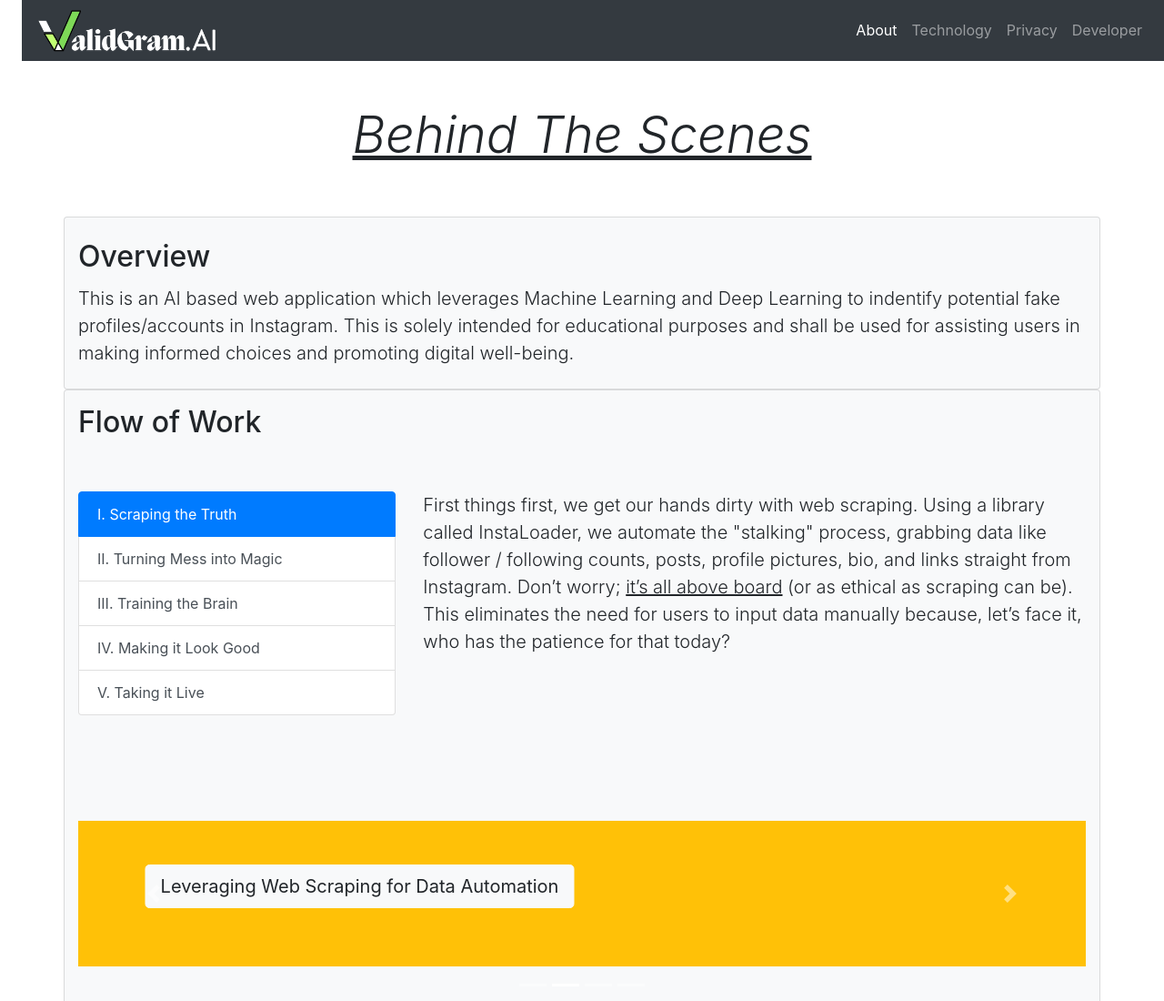
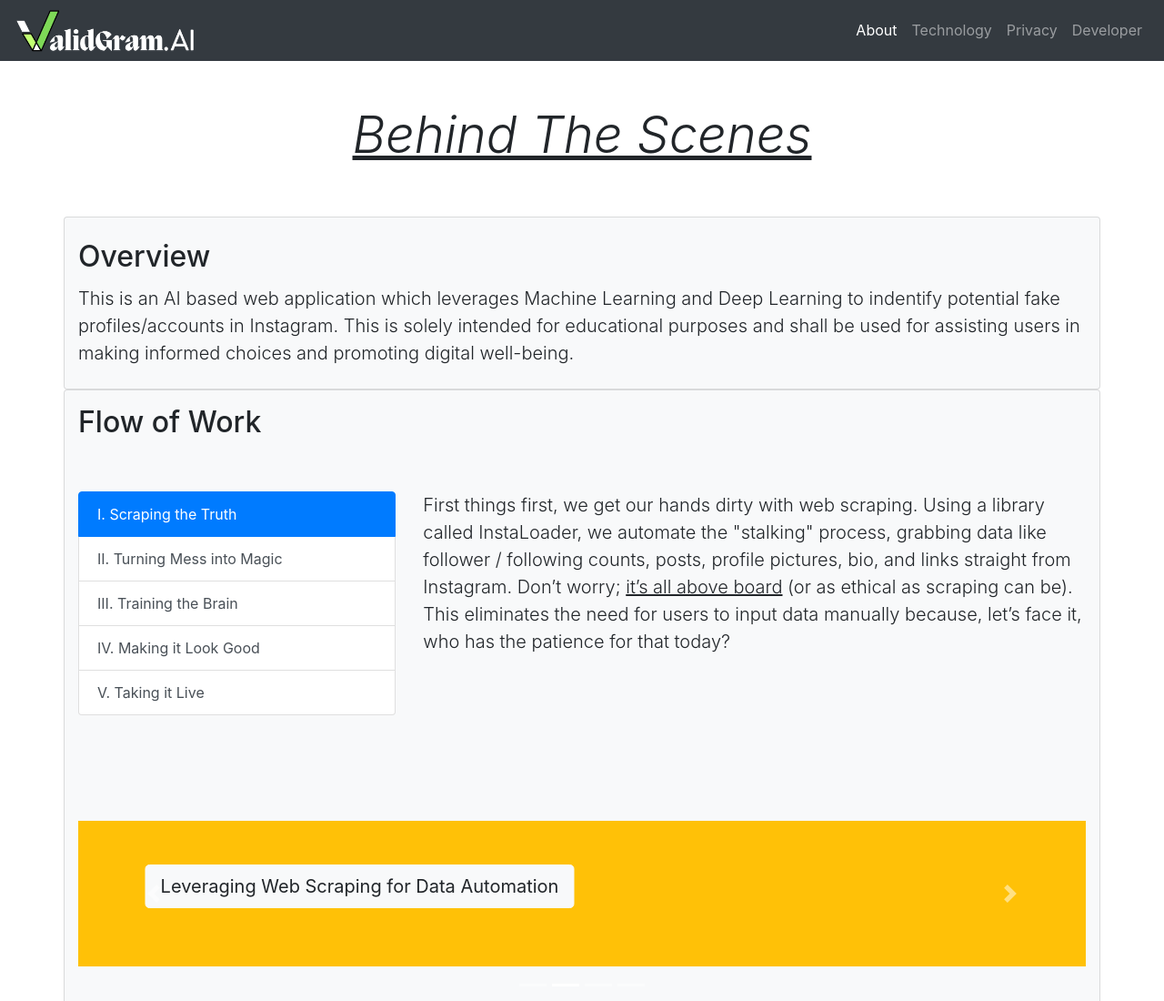
Before and after one commit to soham047/ValidGram.AI-Frontend-Only, a plain HTML site: page about.html in a window 1280 px wide. Shown: the top 1100 px of the page at 91% size. Drawn offline with nearby package versions, Linux system fonts and the light colour scheme.

Commit message:
Update about.html

```diff
--- a/about.html
+++ b/about.html
@@ -14,7 +14,7 @@
 
   </head>
   <body>
-    <nav class="navbar navbar-expand-lg navbar-dark bg-dark ml-4">
+    <nav class="navbar navbar-expand-lg navbar-dark bg-dark">
         <img href="index.html" src="assets/logo-dark-new-2.png" width="200" alt="logo">
         <button class="navbar-toggler" type="button" data-toggle="collapse" data-target="#navbarSupportedContent" aria-controls="navbarSupportedContent" aria-expanded="false" aria-label="Toggle navigation">
           <span class="navbar-toggler-icon"></span>
```
